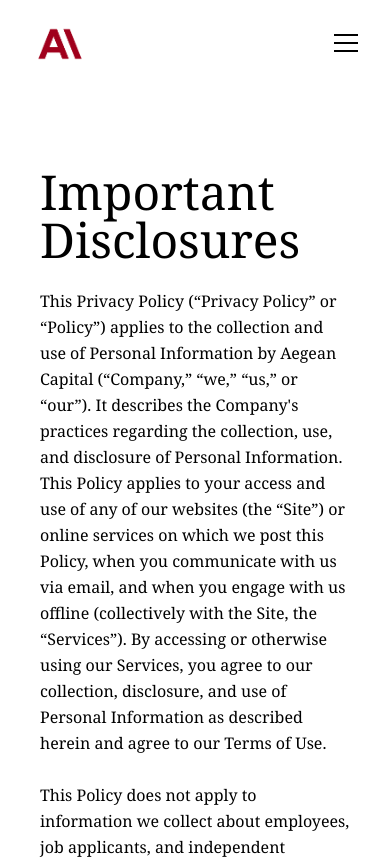
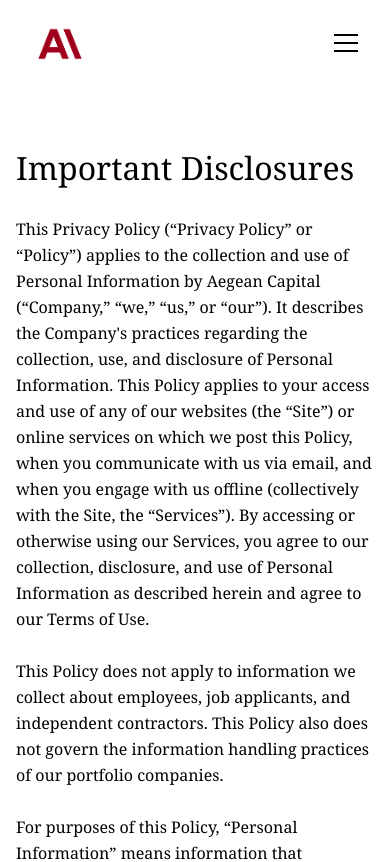
Before and after one commit to Parthakashyap/paradigm, a Next.js app: page /disclosures in a window 390 px wide. Shown: the top 862 px of the page. Built offline with nearby package versions, Linux system fonts and the light colour scheme.

Commit message:
changes req

```diff
--- a/src/app/disclosures/page.tsx
+++ b/src/app/disclosures/page.tsx
@@ -6,8 +6,8 @@
     <div className="w-full h-screen bg-white">
       <Navbar />
       <div className="bg-white pt-12">
-        <div className="flex justify-center items-start flex-col mx-auto max-w-3xl h-full p-10 mb-20 space-y-6">
-          <h1 className="text-5xl font-serif text-black">
+        <div className="flex justify-center items-start flex-col mx-auto max-w-3xl h-full p-4 md:p-10 mb-20 space-y-6">
+          <h1 className=" text-[2rem] md:text-5xl font-serif text-black">
             Important Disclosures
           </h1>
 
--- a/src/app/privacy/page.tsx
+++ b/src/app/privacy/page.tsx
@@ -6,8 +6,8 @@
     <div className="w-full h-screen bg-white">
       <Navbar />
       <div className="bg-white pt-12">
-        <div className="flex justify-center items-start flex-col mx-auto max-w-3xl h-full p-10 mb-20 space-y-6">
-          <h1 className="text-5xl font-serif text-black">
+        <div className="flex justify-center items-start flex-col mx-auto max-w-3xl h-full p-4 md:p-10 mb-20 space-y-6">
+          <h1 className="text-[2rem] font-serif text-black">
           Privacy Policy
           </h1>
 
```
